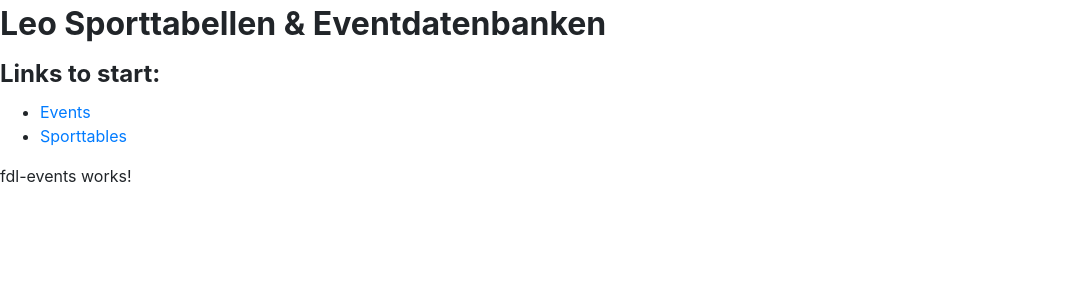
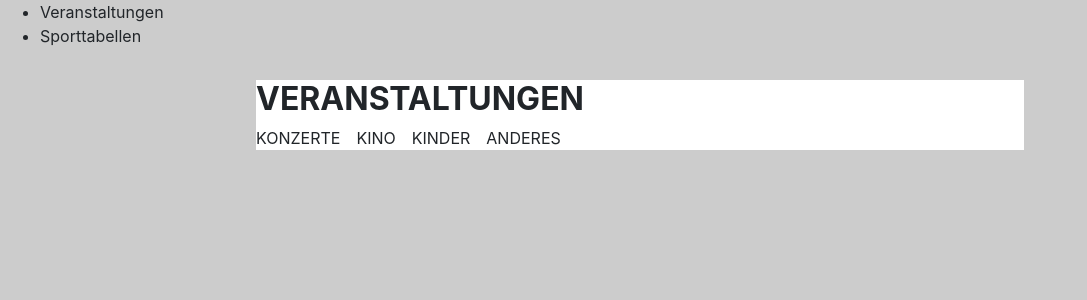
Before and after one commit to GregorSondermeier/events-and-sporttables-frontend, an Angular app in the folder leo-angular/: page /#/events in a window 1280 px wide. Shown: the top 300 px of the page, without its empty margins (0-1087 px from the left). Built offline with nearby package versions, Linux system fonts and the light colour scheme.

Commit message:
add embedding page; add catswitcher component

```diff
--- a/leo-angular/src/app/app.component.html
+++ b/leo-angular/src/app/app.component.html
@@ -1,19 +1 @@
-<!--The content below is only a placeholder and can be replaced.-->
-<div>
-  <h1>
-    {{ title }}
-  </h1>
-</div>
-
-<h2>Links to start:</h2>
-
-<ul>
-  <li>
-    <a routerLink="/events" routerLinkActive="active">Events</a>
-  </li>
-  <li>
-    <a routerLink="/sporttables" routerLinkActive="active">Sporttables</a>
-  </li>
-</ul>
-
 <router-outlet></router-outlet>
--- a/leo-angular/src/app/app.module.ts
+++ b/leo-angular/src/app/app.module.ts
@@ -5,12 +5,14 @@ import { AppRoutingModule } from './app-routing.module';
 import { AppComponent } from './app.component';
 import { FdlEventsComponent } from './events/fdl-events.component';
 import { FdlSporttablesComponent } from './sporttables/fdl-sporttables.component';
+import { FdpEventsCatswitcherComponent } from './events/events-catswitcher/fdp-events-catswitcher.component';
 
 @NgModule({
   declarations: [
     AppComponent,
     FdlEventsComponent,
-    FdlSporttablesComponent
+    FdlSporttablesComponent,
+    FdpEventsCatswitcherComponent
   ],
   imports: [
     BrowserModule,
--- /dev/null
+++ b/leo-angular/src/app/events/events-catswitcher/fdp-events-catswitcher.component.html
@@ -0,0 +1,14 @@
+<ul class="list-inline">
+  <li class="list-inline-item">
+    <a href>KONZERTE</a>
+  </li>
+  <li class="list-inline-item">
+    <a href>KINO</a>
+  </li>
+  <li class="list-inline-item">
+    <a href>KINDER</a>
+  </li>
+  <li class="list-inline-item">
+    <a href>ANDERES</a>
+  </li>
+</ul>
--- /dev/null
+++ b/leo-angular/src/app/events/events-catswitcher/fdp-events-catswitcher.component.scss
@@ -0,0 +1,3 @@
+.list-inline-item:not(:last-child) {
+  margin-right: 1em;
+}
--- /dev/null
+++ b/leo-angular/src/app/events/events-catswitcher/fdp-events-catswitcher.component.ts
@@ -0,0 +1,15 @@
+import { Component, OnInit } from '@angular/core';
+
+@Component({
+  selector: 'fdp-events-catswitcher',
+  templateUrl: './fdp-events-catswitcher.component.html',
+  styleUrls: ['./fdp-events-catswitcher.component.scss']
+})
+export class FdpEventsCatswitcherComponent implements OnInit {
+
+  constructor() { }
+
+  ngOnInit() {
+  }
+
+}
--- a/leo-angular/src/app/events/fdl-events.component.html
+++ b/leo-angular/src/app/events/fdl-events.component.html
@@ -1,3 +1,3 @@
-<p>
-  fdl-events works!
-</p>
+<h2><b>VERANSTALTUNGEN</b></h2>
+
+<fdp-events-catswitcher></fdp-events-catswitcher>
--- a/leo-angular/src/app/events/fdl-events.component.ts
+++ b/leo-angular/src/app/events/fdl-events.component.ts
@@ -14,7 +14,7 @@ export class FdlEventsComponent implements OnInit {
               private titleService: Title) { }
 
   ngOnInit() {
-    this.setTitle('Events');
+    this.setTitle('Veranstaltungen');
   }
 
   private setTitle(newTitle: string) {
--- a/leo-angular/src/app/sporttables/fdl-sporttables.component.html
+++ b/leo-angular/src/app/sporttables/fdl-sporttables.component.html
@@ -1,3 +1 @@
-<p>
-  fdl-sporttables works!
-</p>
+<h2>SPORTTABELLEN</h2>
--- a/leo-angular/src/app/sporttables/fdl-sporttables.component.ts
+++ b/leo-angular/src/app/sporttables/fdl-sporttables.component.ts
@@ -13,7 +13,7 @@ export class FdlSporttablesComponent implements OnInit {
               private titleService: Title) { }
 
   ngOnInit() {
-    this.setTitle('Sporttables');
+    this.setTitle('Sporttabellen');
   }
 
   private setTitle(newTitle: string) {
--- a/leo-angular/src/index.html
+++ b/leo-angular/src/index.html
@@ -8,7 +8,21 @@
   <meta name="viewport" content="width=device-width, initial-scale=1">
   <link rel="icon" type="image/x-icon" href="favicon.ico">
 </head>
-<body>
-  <fdl-app></fdl-app>
+<body style="background-color: #ccc">
+
+  <div style="margin-bottom: 2em">
+    <ul>
+      <li>
+        <a href="./#/events">Veranstaltungen</a>
+      </li>
+      <li>
+        <a href="./#/sporttables">Sporttabellen</a>
+      </li>
+    </ul>
+  </div>
+
+  <div style="max-width: 48em; background-color: #fff; margin: 0 auto">
+    <fdl-app></fdl-app>
+  </div>
 </body>
 </html>
--- a/leo-angular/src/styles.scss
+++ b/leo-angular/src/styles.scss
@@ -2,3 +2,8 @@
 
 // use reboot from bootstrap 4 to normalize everything
 @import "../node_modules/bootstrap/scss/bootstrap-reboot";
+@import "../node_modules/bootstrap/scss/type";
+
+a {
+  color: $gray-900;
+}
```
Also changed, not shown: 1 other file (tests, documents, lock files or other folders).
